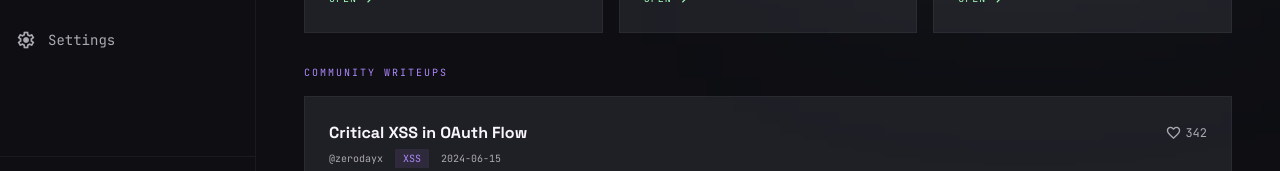
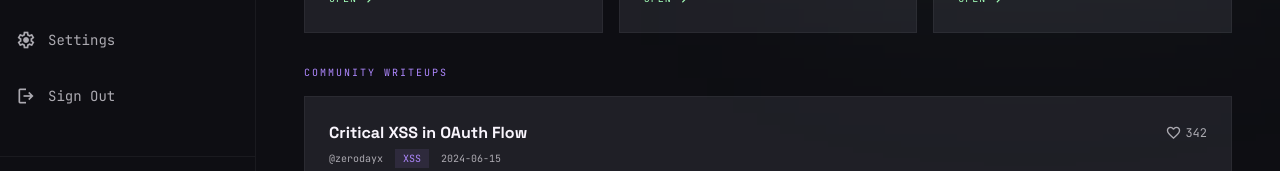
Before and after one commit to ramanverse/BugArena, a React (Vite) app in the folder bugarena-frontend/: page /learn in a window 1280 px wide. Shown: the part 535-706 px from the top of the page. Built offline with nearby package versions, Linux system fonts and the light colour scheme; no server answers.

Commit message:
feat: add signout button below settings

```diff
--- a/bugarena-frontend/src/components/layout/Sidebar.jsx
+++ b/bugarena-frontend/src/components/layout/Sidebar.jsx
@@ -15,7 +15,7 @@ const NAV_ITEMS = [
 ]
 
 export default function Sidebar() {
-  const { user } = useAuth()
+  const { user, logout } = useAuth()
   const { level } = getLevelProgress(user?.points || 0)
 
   return (
@@ -56,6 +56,15 @@ export default function Sidebar() {
             <span>{label}</span>
           </NavLink>
         ))}
+
+        {/* Signout Button */}
+        <button
+          onClick={logout}
+          className="flex items-center gap-3 px-4 py-3 text-on-surface-variant hover:bg-white/5 hover:text-error hover:translate-x-1 transition-all duration-300 w-full text-left"
+        >
+          <span className="material-symbols-outlined text-xl">logout</span>
+          <span>Sign Out</span>
+        </button>
       </nav>
 
       {/* Bottom */}
```
